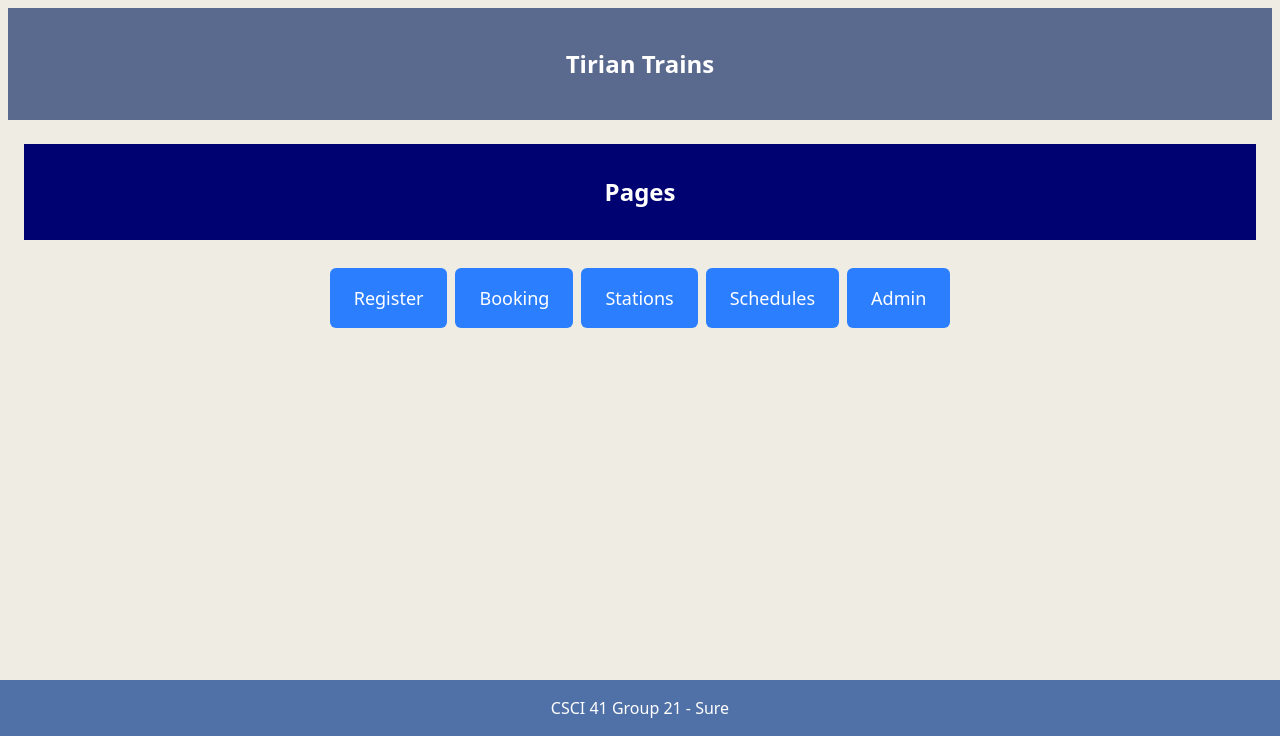
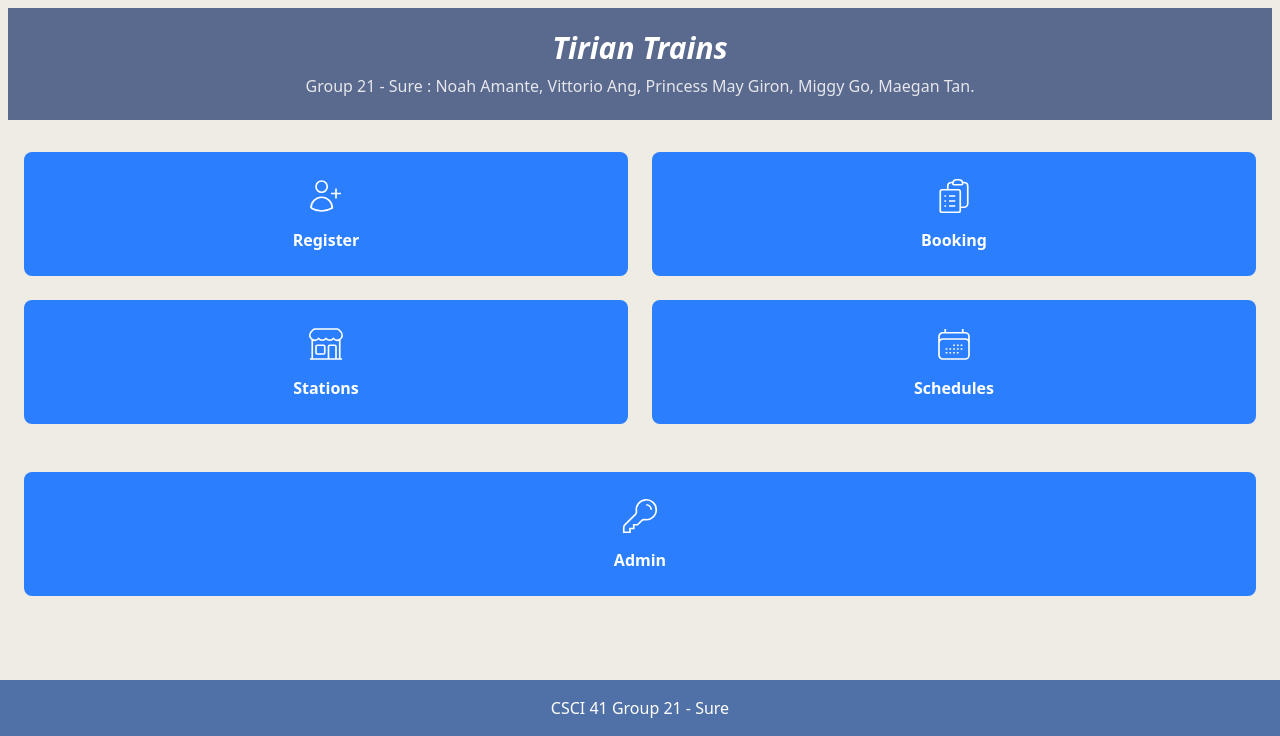
Before and after one commit to youth-of-may/CSCI41-Sure, a Django app: page /homepage/ in a window 1280 px wide. Shown: the part 64-800 px from the top of the page. Run offline with Django 5.2, Linux system fonts and the light colour scheme.

Commit message:
finished homepage

```diff
--- a/tirrianTrains/trainapp/templates/trainapp/homepage.html
+++ b/tirrianTrains/trainapp/templates/trainapp/homepage.html
@@ -5,22 +5,60 @@ Tirian Trains
 {% endblock %}
 
 {% block content %}
-<!-- Reorganize or design however you want this is just a test :) -->
 
-<div class="bg-[#5A698E] flex h-28 items-center justify-center px-4 m-2">
-    <h1 class="text-2xl text-white font-semibold text-center">Tirian Trains</h1>
-</div>
-<div class="bg-[#000272] flex h-24 items-center justify-center px-1 m-6">
-    <h2 class="text-2xl text-white font-semibold text-center">Pages</h2>
-</div>
-<div class="flex items-center justify-center px-1 m-6">
-    <a href="{% url 'customer_creation' %}" class="bg-blue-500 text-white text-lg rounded-md px-6 py-4 hover:bg-blue-600 m-1">Register</a>
-    <a href="{% url 'booking_page' %}" class="bg-blue-500 text-white text-lg rounded-md px-6 py-4 hover:bg-blue-600 m-1">Booking</a>
-    <a href="{% url 'station_list' %}" class="bg-blue-500 text-white text-lg rounded-md px-6 py-4 hover:bg-blue-600 m-1">Stations</a>
-    <a href="{% url 'schedule_list' %}" class="bg-blue-500 text-white text-lg rounded-md px-6 py-4 hover:bg-blue-600 m-1">Schedules</a>
-    <a href="{% url 'tirian_admin' %}" class="bg-blue-500 text-white text-lg rounded-md px-6 py-4 hover:bg-blue-600 m-1">Admin</a>
+<div class="bg-[#5A698E] flex flex-col h-36 md:h-28 items-center justify-center px-4 m-2">
+    <h1 class="text-3xl text-white font-bold italic text-center">Tirian Trains</h1>
+    <p class="mt-2 text-gray-200 text-center">
+        Group 21 - Sure : Noah Amante, Vittorio Ang, Princess May Giron, Miggy Go, Maegan Tan.
+    </p>
 </div>
 
+<div class="max-w-7xl mx-auto p-6 grid grid-cols-2 gap-6">
+    <!-- Register -->
+    <a href="{% url 'customer_creation' %}"
+       class="bg-blue-500 text-white font-semibold rounded-lg p-6 flex flex-col items-center justify-center hover:bg-blue-600 hover:-translate-y-1 transition-all">
+        <svg xmlns="http://www.w3.org/2000/svg" class="h-10 w-10 mb-3" fill="none" viewBox="0 0 24 24" strokeWidth={1.5} stroke="currentColor" className="size-6">
+            <path strokeLinecap="round" strokeLinejoin="round" d="M18 7.5v3m0 0v3m0-3h3m-3 0h-3m-2.25-4.125a3.375 3.375 0 1 1-6.75 0 3.375 3.375 0 0 1 6.75 0ZM3 19.235v-.11a6.375 6.375 0 0 1 12.75 0v.109A12.318 12.318 0 0 1 9.374 21c-2.331 0-4.512-.645-6.374-1.766Z" />
+        </svg>
+        Register
+    </a>
 
+    <!-- Booking -->
+    <a href="{% url 'booking_page' %}"
+       class="bg-blue-500 text-white font-semibold rounded-lg p-6 flex flex-col items-center justify-center hover:bg-blue-600 hover:-translate-y-1 transition-all">
+        <svg xmlns="http://www.w3.org/2000/svg" class="h-10 w-10 mb-3" fill="none" viewBox="0 0 24 24" strokeWidth={1.5} stroke="currentColor" className="size-6">
+            <path strokeLinecap="round" strokeLinejoin="round" d="M9 12h3.75M9 15h3.75M9 18h3.75m3 .75H18a2.25 2.25 0 0 0 2.25-2.25V6.108c0-1.135-.845-2.098-1.976-2.192a48.424 48.424 0 0 0-1.123-.08m-5.801 0c-.065.21-.1.433-.1.664 0 .414.336.75.75.75h4.5a.75.75 0 0 0 .75-.75 2.25 2.25 0 0 0-.1-.664m-5.8 0A2.251 2.251 0 0 1 13.5 2.25H15c1.012 0 1.867.668 2.15 1.586m-5.8 0c-.376.023-.75.05-1.124.08C9.095 4.01 8.25 4.973 8.25 6.108V8.25m0 0H4.875c-.621 0-1.125.504-1.125 1.125v11.25c0 .621.504 1.125 1.125 1.125h9.75c.621 0 1.125-.504 1.125-1.125V9.375c0-.621-.504-1.125-1.125-1.125H8.25ZM6.75 12h.008v.008H6.75V12Zm0 3h.008v.008H6.75V15Zm0 3h.008v.008H6.75V18Z" />
+        </svg>
+        Booking
+    </a>
 
+    <!-- Stations -->
+    <a href="{% url 'station_list' %}"
+       class="bg-blue-500 text-white font-semibold rounded-lg p-6 flex flex-col items-center justify-center hover:bg-blue-600 hover:-translate-y-1 transition-all">
+        <svg xmlns="http://www.w3.org/2000/svg" class="h-10 w-10 mb-3" fill="none" viewBox="0 0 24 24" strokeWidth={1.5} stroke="currentColor" className="size-6">
+            <path strokeLinecap="round" strokeLinejoin="round" d="M13.5 21v-7.5a.75.75 0 0 1 .75-.75h3a.75.75 0 0 1 .75.75V21m-4.5 0H2.36m11.14 0H18m0 0h3.64m-1.39 0V9.349M3.75 21V9.349m0 0a3.001 3.001 0 0 0 3.75-.615A2.993 2.993 0 0 0 9.75 9.75c.896 0 1.7-.393 2.25-1.016a2.993 2.993 0 0 0 2.25 1.016c.896 0 1.7-.393 2.25-1.015a3.001 3.001 0 0 0 3.75.614m-16.5 0a3.004 3.004 0 0 1-.621-4.72l1.189-1.19A1.5 1.5 0 0 1 5.378 3h13.243a1.5 1.5 0 0 1 1.06.44l1.19 1.189a3 3 0 0 1-.621 4.72M6.75 18h3.75a.75.75 0 0 0 .75-.75V13.5a.75.75 0 0 0-.75-.75H6.75a.75.75 0 0 0-.75.75v3.75c0 .414.336.75.75.75Z" />
+        </svg>
+        Stations
+    </a>
+
+    <!-- Schedules -->
+    <a href="{% url 'schedule_list' %}"
+       class="bg-blue-500 text-white font-semibold rounded-lg p-6 flex flex-col items-center justify-center hover:bg-blue-600 hover:-translate-y-1 transition-all">
+        <svg xmlns="http://www.w3.org/2000/svg" class="h-10 w-10 mb-3" fill="none" viewBox="0 0 24 24" strokeWidth={1.5} stroke="currentColor" className="size-6">
+            <path strokeLinecap="round" strokeLinejoin="round" d="M6.75 3v2.25M17.25 3v2.25M3 18.75V7.5a2.25 2.25 0 0 1 2.25-2.25h13.5A2.25 2.25 0 0 1 21 7.5v11.25m-18 0A2.25 2.25 0 0 0 5.25 21h13.5A2.25 2.25 0 0 0 21 18.75m-18 0v-7.5A2.25 2.25 0 0 1 5.25 9h13.5A2.25 2.25 0 0 1 21 11.25v7.5m-9-6h.008v.008H12v-.008ZM12 15h.008v.008H12V15Zm0 2.25h.008v.008H12v-.008ZM9.75 15h.008v.008H9.75V15Zm0 2.25h.008v.008H9.75v-.008ZM7.5 15h.008v.008H7.5V15Zm0 2.25h.008v.008H7.5v-.008Zm6.75-4.5h.008v.008h-.008v-.008Zm0 2.25h.008v.008h-.008V15Zm0 2.25h.008v.008h-.008v-.008Zm2.25-4.5h.008v.008H16.5v-.008Zm0 2.25h.008v.008H16.5V15Z" />
+        </svg>
+        Schedules
+    </a>
+
+</div>
+    <div class="max-w-7xl mx-auto p-6">
+        <!-- Admin -->
+        <a href="{% url 'tirian_admin' %}"
+            class="bg-blue-500 text-white font-semibold rounded-lg p-6 flex flex-col items-center justify-center hover:bg-blue-600 hover:-translate-y-1 transition-all">
+            <svg xmlns="http://www.w3.org/2000/svg" class="h-10 w-10 mb-3" fill="none" viewBox="0 0 24 24" strokeWidth={1.5} stroke="currentColor" className="size-6">
+                <path strokeLinecap="round" strokeLinejoin="round" d="M15.75 5.25a3 3 0 0 1 3 3m3 0a6 6 0 0 1-7.029 5.912c-.563-.097-1.159.026-1.563.43L10.5 17.25H8.25v2.25H6v2.25H2.25v-2.818c0-.597.237-1.17.659-1.591l6.499-6.499c.404-.404.527-1 .43-1.563A6 6 0 1 1 21.75 8.25Z" />
+            </svg>
+            Admin
+        </a>
+    </div>
 {% endblock %}
```
